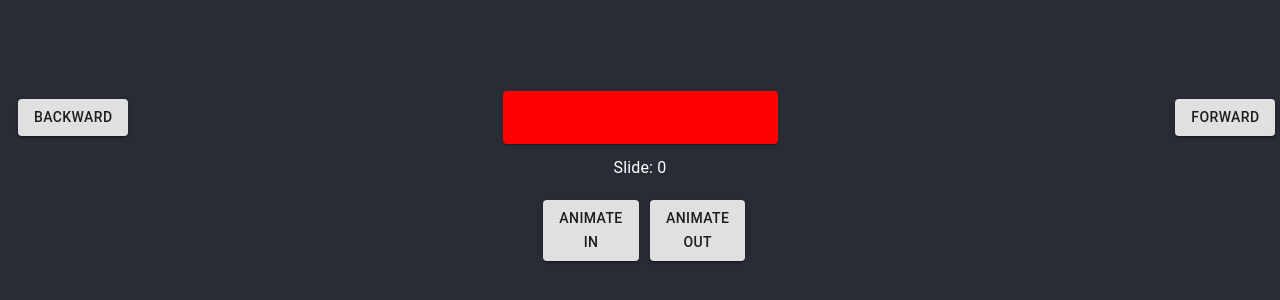
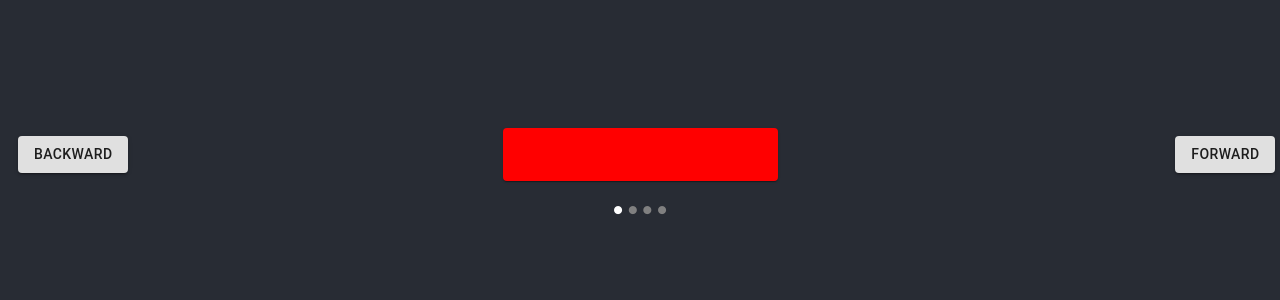
Before and after one commit to smauret/real-carousel, a React (Create React App) app: page / in a window 1280 px wide. Shown: the part 220-520 px from the top of the page. Built offline with nearby package versions, Linux system fonts and the light colour scheme.

Commit message:
nicer index display component

```diff
--- a/src/components/Carousel.tsx
+++ b/src/components/Carousel.tsx
@@ -3,6 +3,7 @@ import Grid from '@material-ui/core/Grid';
 import Button from "@material-ui/core/Button";
 import Typography from '@material-ui/core/Typography';
 import anime from 'animejs/lib/anime.es.js';
+import SlideIndex from './SlideIndex'
 
 interface CarouselProps {
     children: Array<React.ReactNode>;
@@ -68,13 +69,7 @@ export default function Carousel({children}: CarouselProps) {
                 <Button variant="contained" onClick={() => goForward()}>Forward</Button>
             </Grid>
             <Grid item xs={12}  style={{padding:'10px'}}    >
-                <Typography>Slide: {activeIndex}</Typography>
-            </Grid>
-            <Grid item xs={1} style={{padding:'10px'}}>
-                <Button variant="contained" onClick={() => fadeIn()}>animate in</Button>
-            </Grid>
-            <Grid item xs={1} style={{padding:'10px'}}>
-                <Button variant="contained" onClick={() => fadeOut()}>animate out</Button>
+                <SlideIndex currentIndex={activeIndex} totalNumSlides={children.length}/>
             </Grid>
         </Grid>
     )
--- /dev/null
+++ b/src/components/SlideIndex.tsx
@@ -0,0 +1,20 @@
+import React from 'react';
+
+interface SlideIndexProps {
+    currentIndex: number;
+    totalNumSlides: number
+}
+
+const SlideIndex = ({currentIndex, totalNumSlides }:SlideIndexProps): JSX.Element=> {
+    let arr:JSX.Element[] = []
+    for (let i = 0; i < totalNumSlides; i++) {
+        if(i===currentIndex){
+            arr.push(<span key={i} style={{color:'white'}} >•</span>)
+        }else{
+            arr.push(<span key={i} style={{color:'grey'}} >•</span>)
+        }
+    }
+    return (<div>{arr}</div>)
+}
+
+export default SlideIndex
--- a/tsconfig.json
+++ b/tsconfig.json
@@ -18,7 +18,7 @@
     "isolatedModules": true,
     "noEmit": true,
     "jsx": "react",
-    "noImplicitAny": false
+    "noImplicitAny": false,
   },
   "include": [
     "src"
```
